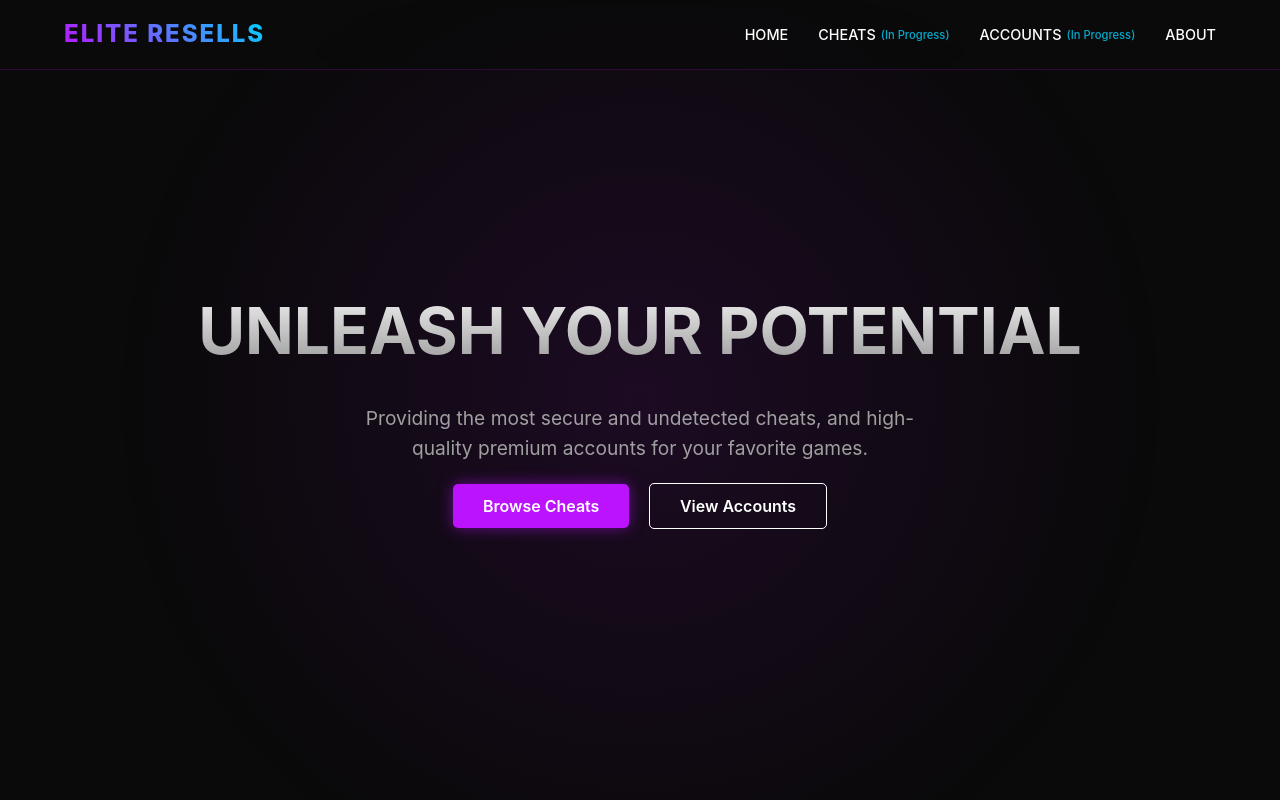
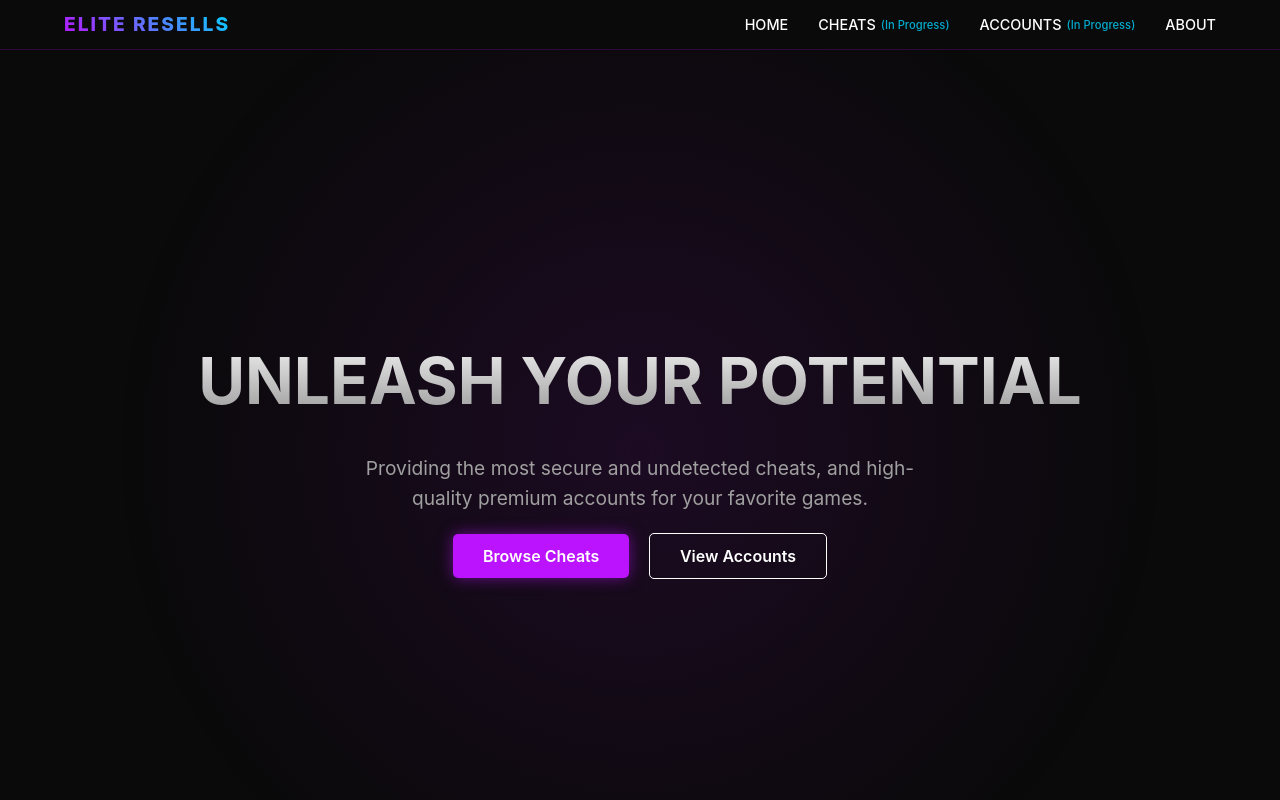
Before and after one commit to OnlyYatashi/yosugo.xyz-source, a website: page public/index.html in a window 1280 px wide. Shown: the top 800 px of the page. Drawn offline with Linux system fonts and the light colour scheme.

Commit message:
Further refine navigation bar height and add body padding-top to ensure no overlap

```diff
--- a/public/style.css
+++ b/public/style.css
@@ -5,7 +5,7 @@
     --accent-secondary: #00d4ff;
     --text-main: #ffffff;
     --text-muted: #a0a0a0;
-    --nav-height: 70px;
+    --nav-height: 50px; /* Reduced height for a sleeker look */
 }
 
 * {
@@ -20,13 +20,14 @@ body {
     color: var(--text-main);
     line-height: 1.6;
     overflow-x: hidden;
+    padding-top: var(--nav-height); /* Ensure content doesn't start under nav */
 }
 
 /* Navigation */
 nav {
     height: var(--nav-height);
-    background: rgba(10, 10, 10, 0.8);
-    backdrop-filter: blur(10px);
+    background: rgba(10, 10, 10, 0.9);
+    backdrop-filter: blur(15px);
     display: flex;
     justify-content: space-between;
     align-items: center;
@@ -39,7 +40,7 @@ nav {
 }
 
 .logo {
-    font-size: 1.5rem;
+    font-size: 1.2rem; /* Slightly smaller logo */
     font-weight: 800;
     background: linear-gradient(45deg, var(--accent-primary), var(--accent-secondary));
     -webkit-background-clip: text;
```
